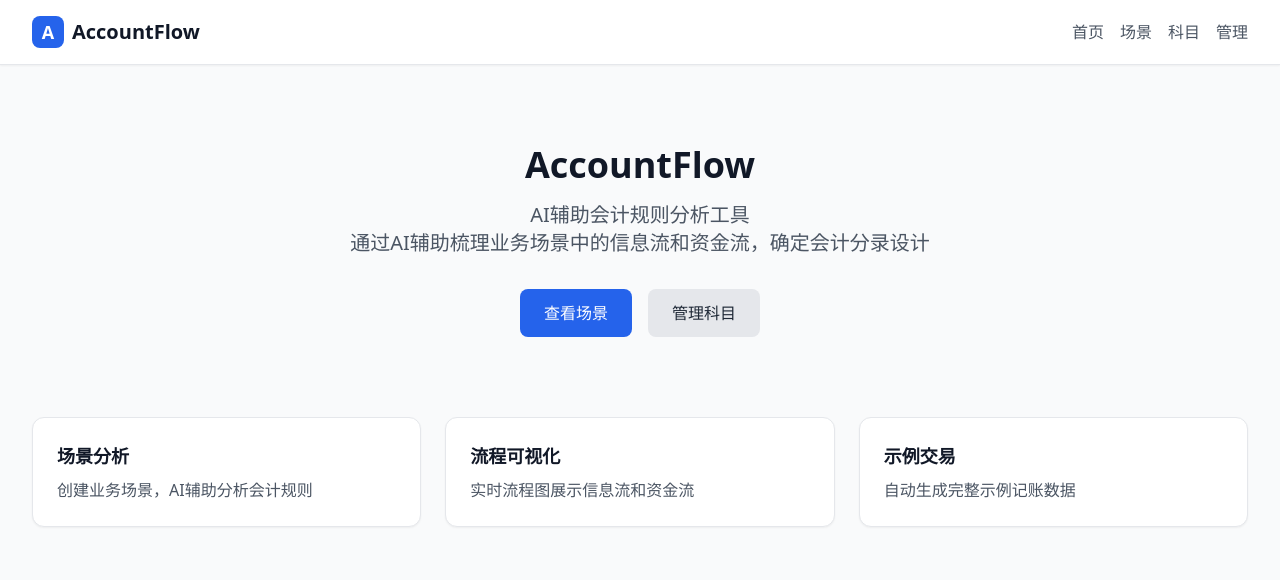
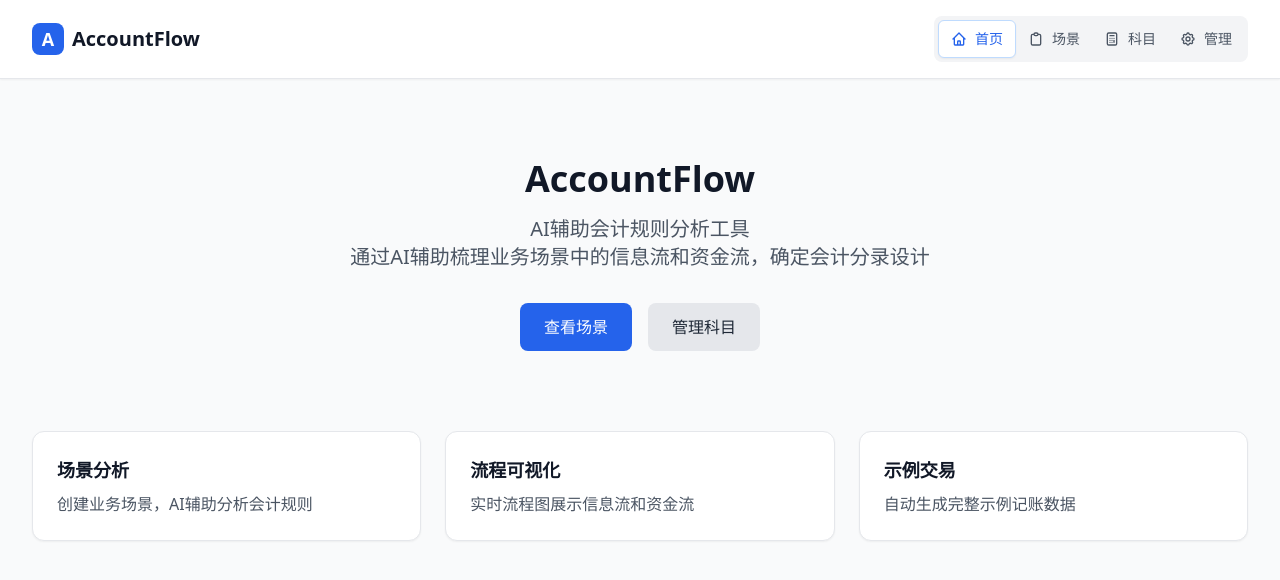
Before and after one commit to hugogu/journal-maker, a Nuxt app in the folder apps/accountflow/: page / in a window 1280 px wide. Shown: the top 580 px of the page. Built offline with nearby package versions, Linux system fonts and the light colour scheme.

Commit message:
ux: optimize navigation bar.

```diff
--- a/apps/accountflow/src/layouts/default.vue
+++ b/apps/accountflow/src/layouts/default.vue
@@ -1,19 +1,63 @@
 <template>
   <div class="min-h-screen bg-gray-50">
     <header class="bg-white shadow-sm border-b border-gray-200">
-      <div class="max-w-7xl mx-auto px-4 sm:px-6 lg:px-8 py-4 flex items-center justify-between">
-        <div class="flex items-center gap-2">
-          <div class="w-8 h-8 bg-blue-600 rounded-lg flex items-center justify-center">
-            <span class="text-white font-bold text-lg">A</span>
+      <div class="max-w-7xl mx-auto px-4 sm:px-6 lg:px-8 py-4">
+        <div class="flex items-center justify-between">
+          <div class="flex items-center gap-2">
+            <div class="w-8 h-8 bg-blue-600 rounded-lg flex items-center justify-center">
+              <span class="text-white font-bold text-lg">A</span>
+            </div>
+            <h1 class="text-xl font-semibold text-gray-900">AccountFlow</h1>
           </div>
-          <h1 class="text-xl font-semibold text-gray-900">AccountFlow</h1>
+
+          <!-- Navigation Toggle Buttons -->
+          <nav class="flex bg-gray-100 rounded-lg p-1">
+            <NuxtLink
+              to="/"
+              class="nav-toggle-item"
+              :class="{ 'nav-toggle-active': $route.path === '/' }"
+            >
+              <svg class="w-4 h-4" fill="none" stroke="currentColor" viewBox="0 0 24 24">
+                <path stroke-linecap="round" stroke-linejoin="round" stroke-width="2" d="M3 12l2-2m0 0l7-7 7 7M5 10v10a1 1 0 001 1h3m10-11l2 2m-2-2v10a1 1 0 01-1 1h-3m-6 0a1 1 0 001-1v-4a1 1 0 011-1h2a1 1 0 011 1v4a1 1 0 001 1m-6 0h6"></path>
+              </svg>
+              <span>首页</span>
+            </NuxtLink>
+
+            <NuxtLink
+              to="/scenarios"
+              class="nav-toggle-item"
+              :class="{ 'nav-toggle-active': $route.path.startsWith('/scenarios') }"
+            >
+              <svg class="w-4 h-4" fill="none" stroke="currentColor" viewBox="0 0 24 24">
+                <path stroke-linecap="round" stroke-linejoin="round" stroke-width="2" d="M9 5H7a2 2 0 00-2 2v12a2 2 0 002 2h10a2 2 0 002-2V7a2 2 0 00-2-2h-2M9 5a2 2 0 002 2h2a2 2 0 002-2M9 5a2 2 0 012-2h2a2 2 0 012 2"></path>
+              </svg>
+              <span>场景</span>
+            </NuxtLink>
+
+            <NuxtLink
+              to="/accounts"
+              class="nav-toggle-item"
+              :class="{ 'nav-toggle-active': $route.path.startsWith('/accounts') }"
+            >
+              <svg class="w-4 h-4" fill="none" stroke="currentColor" viewBox="0 0 24 24">
+                <path stroke-linecap="round" stroke-linejoin="round" stroke-width="2" d="M9 7h6m0 10v-3m-3 3h.01M9 17h.01M9 14h.01M12 14h.01M15 11h.01M12 11h.01M9 11h.01M7 21h10a2 2 0 002-2V5a2 2 0 00-2-2H7a2 2 0 00-2 2v14a2 2 0 002 2z"></path>
+              </svg>
+              <span>科目</span>
+            </NuxtLink>
+
+            <NuxtLink
+              to="/admin"
+              class="nav-toggle-item"
+              :class="{ 'nav-toggle-active': $route.path.startsWith('/admin') }"
+            >
+              <svg class="w-4 h-4" fill="none" stroke="currentColor" viewBox="0 0 24 24">
+                <path stroke-linecap="round" stroke-linejoin="round" stroke-width="2" d="M10.325 4.317c.426-1.756 2.924-1.756 3.35 0a1.724 1.724 0 002.573 1.066c1.543-.94 3.31.826 2.37 2.37a1.724 1.724 0 001.065 2.572c1.756.426 1.756 2.924 0 3.35a1.724 1.724 0 00-1.066 2.573c.94 1.543-.826 3.31-2.37 2.37a1.724 1.724 0 00-2.572 1.065c-.426 1.756-2.924 1.756-3.35 0a1.724 1.724 0 00-2.573-1.066c-1.543.94-3.31-.826-2.37-2.37a1.724 1.724 0 00-1.065-2.572c-1.756-.426-1.756-2.924 0-3.35a1.724 1.724 0 001.066-2.573c-.94-1.543.826-3.31 2.37-2.37.996.608 2.296.07 2.572-1.065z"></path>
+                <path stroke-linecap="round" stroke-linejoin="round" stroke-width="2" d="M15 12a3 3 0 11-6 0 3 3 0 016 0z"></path>
+              </svg>
+              <span>管理</span>
+            </NuxtLink>
+          </nav>
         </div>
-        <nav class="flex gap-4">
-          <NuxtLink to="/" class="text-gray-600 hover:text-gray-900">首页</NuxtLink>
-          <NuxtLink to="/scenarios" class="text-gray-600 hover:text-gray-900">场景</NuxtLink>
-          <NuxtLink to="/accounts" class="text-gray-600 hover:text-gray-900">科目</NuxtLink>
-          <NuxtLink to="/admin" class="text-gray-600 hover:text-gray-900">管理</NuxtLink>
-        </nav>
       </div>
     </header>
     <main class="max-w-7xl mx-auto px-4 sm:px-6 lg:px-8 py-8">
@@ -21,3 +65,16 @@
     </main>
   </div>
 </template>
+
+<style scoped>
+.nav-toggle-item {
+  @apply flex items-center gap-2 px-3 py-2 text-sm font-medium rounded-md transition-all duration-200;
+  @apply text-gray-600 hover:text-gray-900;
+  @apply hover:bg-white hover:shadow-sm;
+}
+
+.nav-toggle-active {
+  @apply bg-white text-blue-600 shadow-sm;
+  @apply border border-blue-200;
+}
+</style>
```
